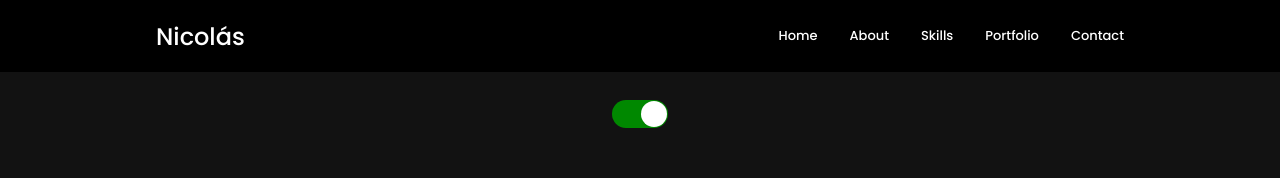
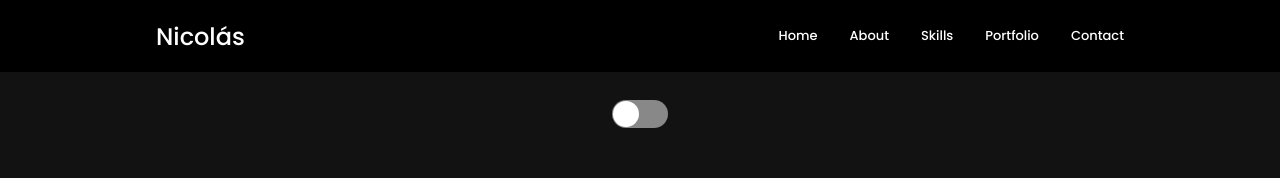
Before and after one commit to nicoabdala/portfolio0623, a React (Create React App) app in the folder my-app/: page / in a window 1280 px wide. Shown: the top 178 px of the page. Built offline with nearby package versions, Linux system fonts and the light colour scheme.

Commit message:
arregle css del switch

```diff
--- a/my-app/src/App.css
+++ b/my-app/src/App.css
@@ -72,7 +72,6 @@
     justify-content: center;
     width: 100vw;
     padding-top: 100px;
-    background-color: #121212;
   }
 }
 
--- a/my-app/src/App.js
+++ b/my-app/src/App.js
@@ -23,15 +23,15 @@ const App = () => {
 
   return (
     <ThemeContext.Provider value={{theme, toggleTheme}}>
+      <main className='main' id={theme}>
       <div className='switch'>
         <ReactSwitch
         onChange={toggleTheme}
-        checked={theme === 'dark'}
-        offHandleColor='#1212121'
+        checked={theme === 'light'}
+        offHandleColor='#fff'
         checkedIcon=''
         uncheckedIcon=''/>
       </div>
-      <main className='main' id={theme}>
         <Header />
         <Home />
         <About />
```
